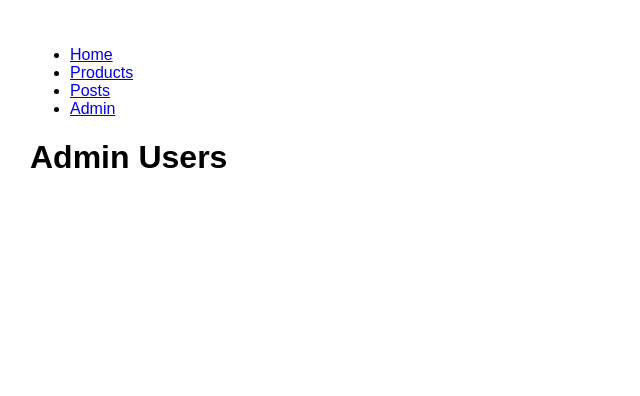
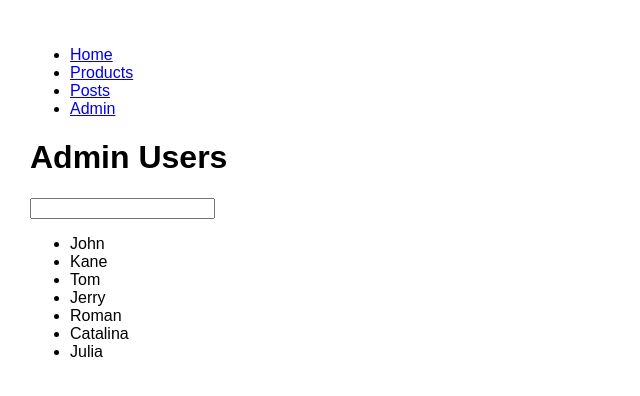
Before and after one commit to Romes8/react-demo-app, a React (Create React App) app: page /admin/adminusers in a window 1280 px wide. Shown: the top 396 px of the page, without its empty margins (0-640 px from the left). Built offline with nearby package versions, Linux system fonts and the light colour scheme.

Commit message:
added searchparams for admin users

```diff
--- a/src/components/admin/adminusers.jsx
+++ b/src/components/admin/adminusers.jsx
@@ -1,8 +1,37 @@
 import React from "react";
+import {useSearchParams} from 'react-router-dom'
+
+const users = ["John", "Kane", "Tom", "Jerry", "Roman", "Catalina", "Julia"];
+
 
 function AdminUsers() {
+  const [searchParams, setSearchParams] = useSearchParams({});
+
+  const searchTerm = searchParams.get('name') || '';
+
+  const handleSearch = Event => {
+    const name = Event.target.value;
+
+    if (name) {
+      setSearchParams({name});
+    }
+    else {
+      setSearchParams({});
+    }
+  };
+
   return(
-    <h1>Admin Users</h1>
+    <div>
+      <h1>Admin Users</h1>
+      <input type="text" value={searchTerm} onChange={handleSearch} />
+      <ul>
+        {users.filter(user => user.toLowerCase().includes(searchTerm.toLowerCase()))
+        .map((user, i) => (
+          <li key={i}>{user}</li>
+        ))}
+      </ul>
+    </div>
+
   );
 }
 
```
